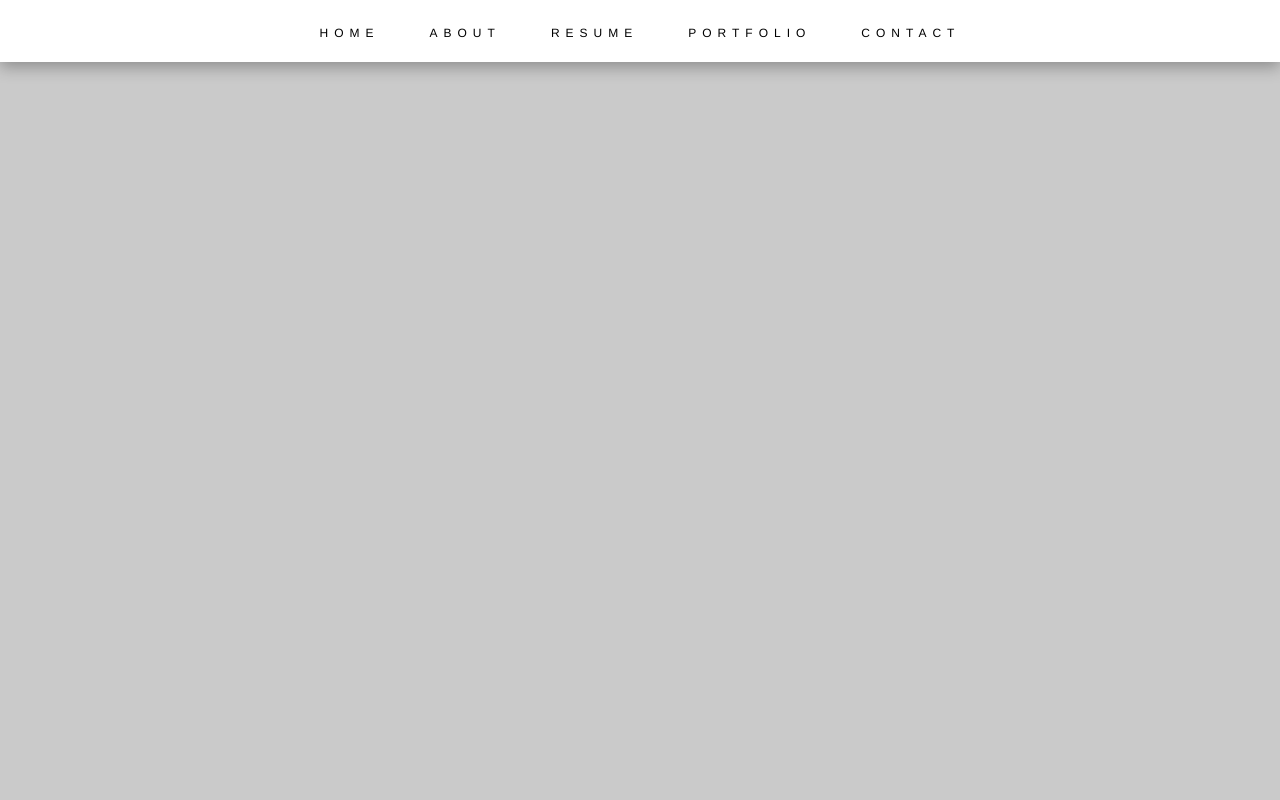
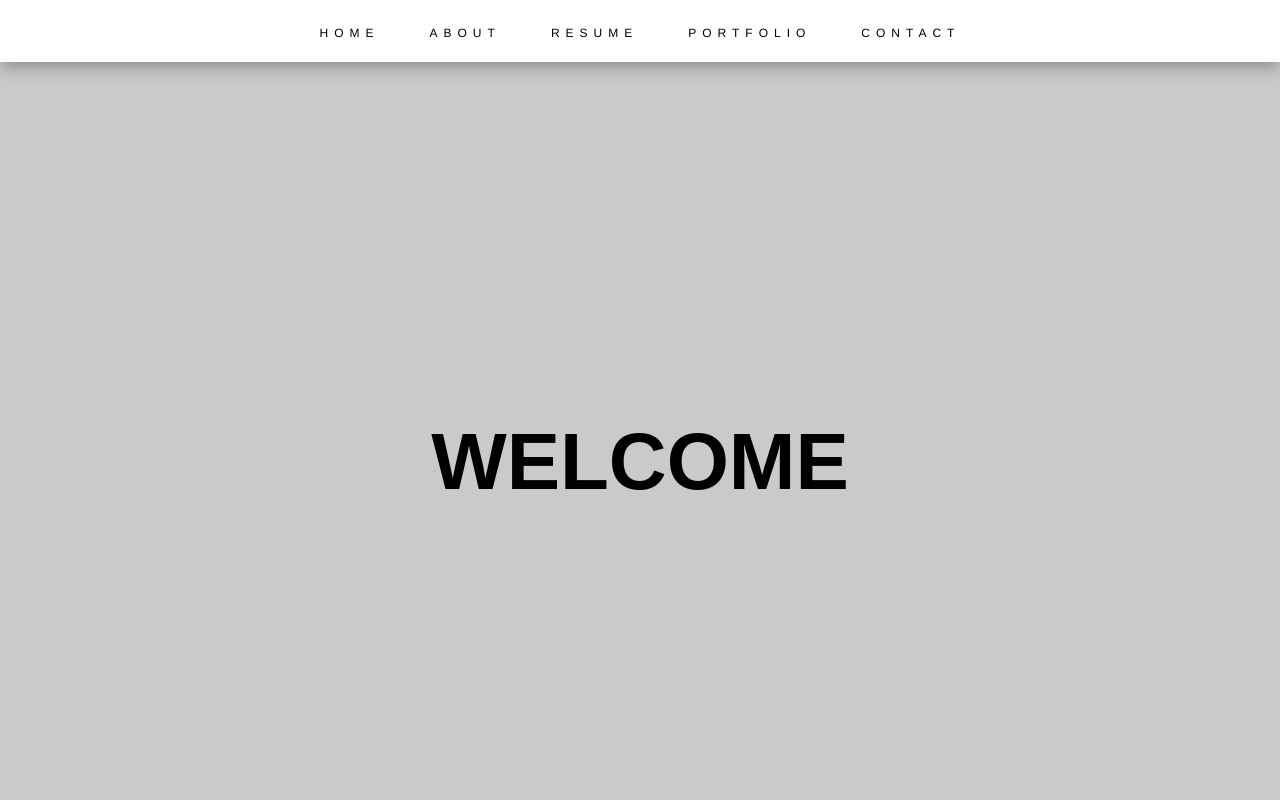
Before and after one commit to BaBaBunny/personal-website, a React (Vite) app in the folder personal-website/: page / in a window 1280 px wide. Shown: the top 800 px of the page. Built offline with nearby package versions, Linux system fonts and the light colour scheme.

Commit message:
FIXED disappearing text on home page

```diff
--- a/personal-website/src/Home.jsx
+++ b/personal-website/src/Home.jsx
@@ -11,9 +11,9 @@ function Home(){
                 do {
                     newWord = Math.floor(Math.random() * wordList.length); //random number (0,1) * wordList, then rounded to lowest whole number
                 } while (newWord == prevWord); // checks if word is same as previous
+
+                return newWord;
             })
-
-            return newWord
         }, 4000);
 
         return () => clearInterval(interval);
```
